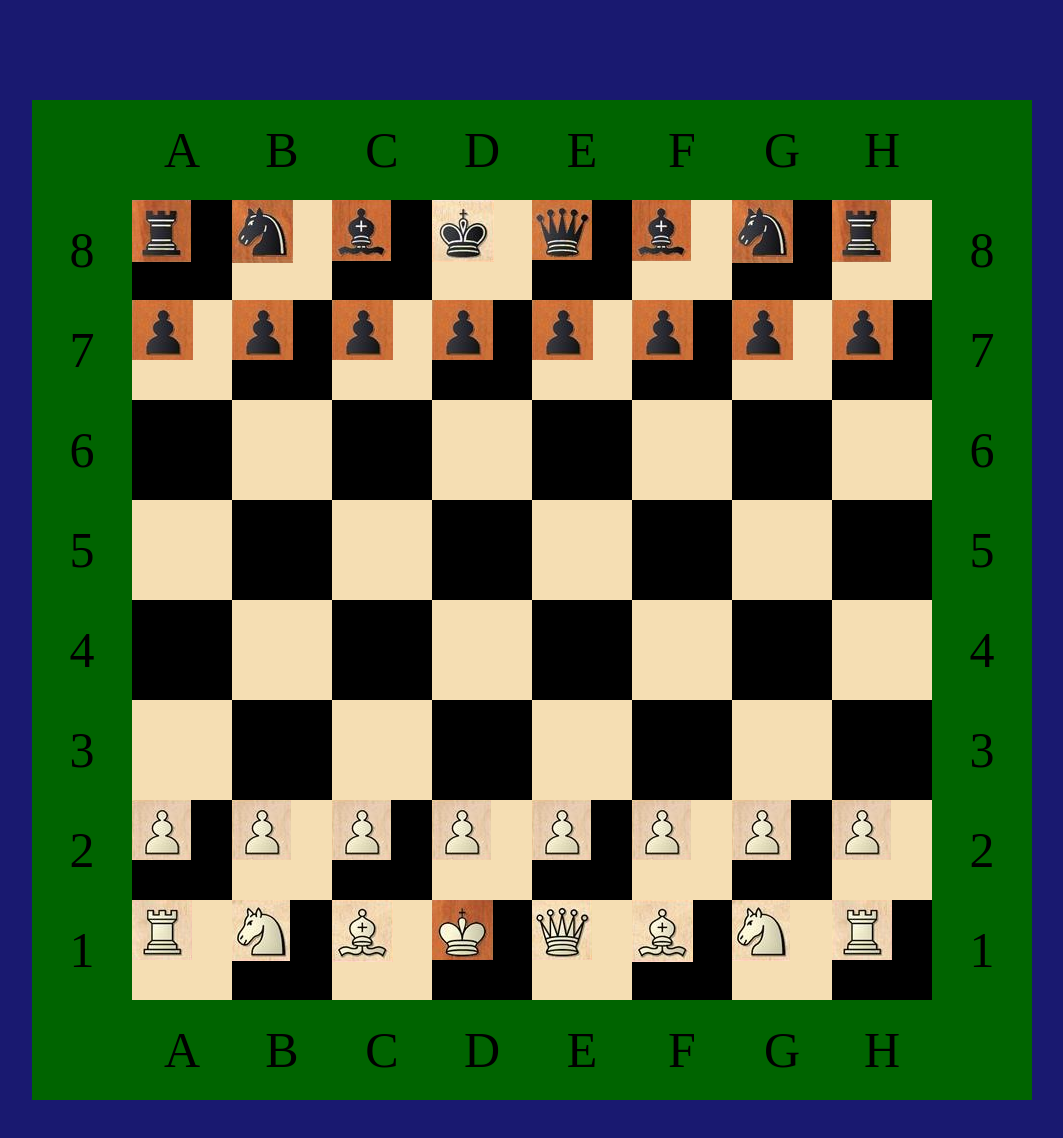
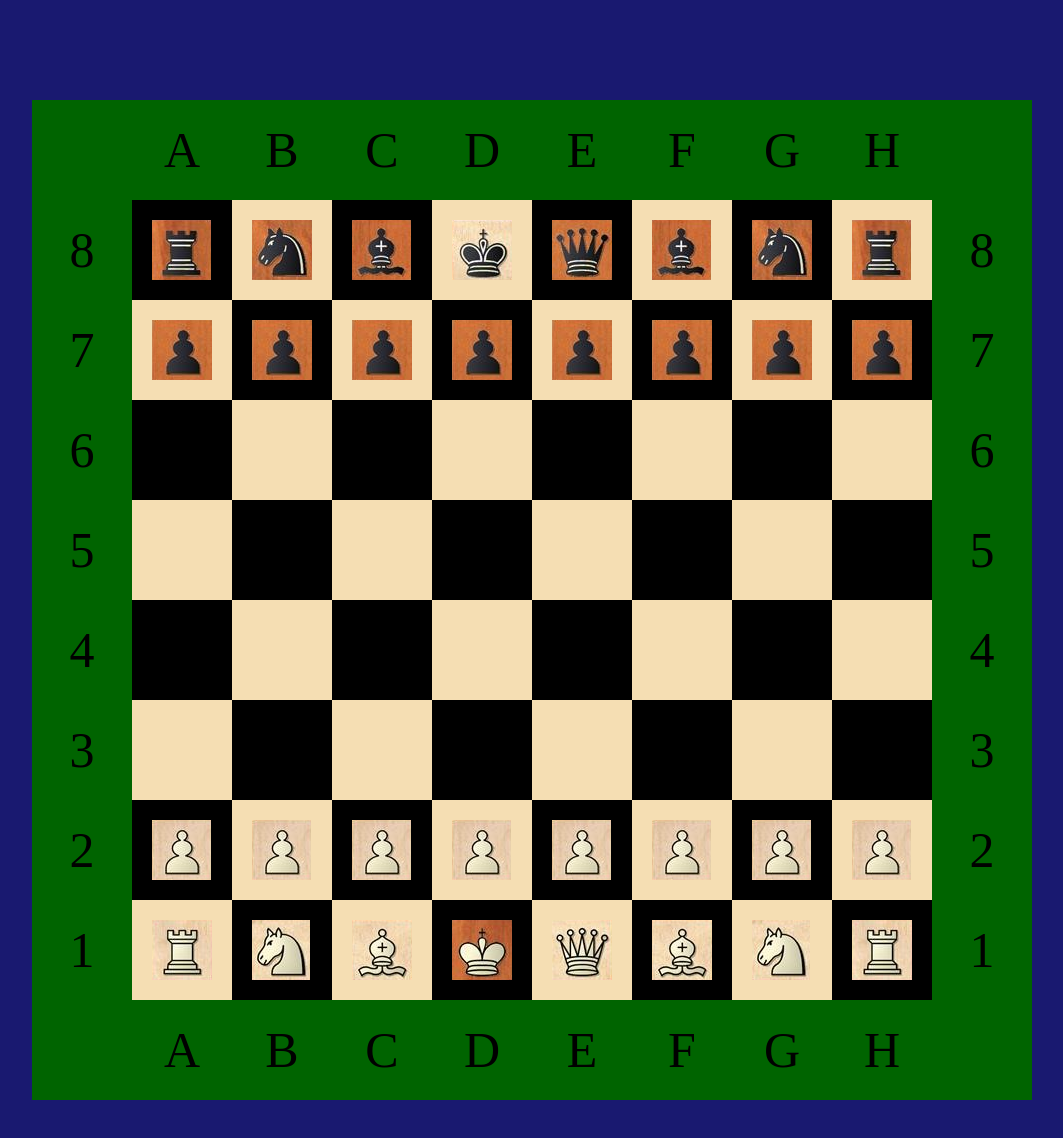
Before and after one commit to IrinaAgliullina/IrinaAgliullina.github.io, a website: page DZ/DZ_5/index.html in a window 1280 px wide. Shown: the whole page, without its empty margins (108-1171 px from the left). Drawn offline with Linux system fonts and the light colour scheme.

Commit message:
JS - шахматы - картинки.

```diff
--- a/DZ/DZ_5/style.scss
+++ b/DZ/DZ_5/style.scss
@@ -62,48 +62,48 @@ body {
         }
 
         .BlackPeshka {
-            width: 100px;
-            height: 100px;
+            width: 60px;
+            height: 60px;
             background: url("../../static/BlackPeshka.png") no-repeat;
             background-size: auto;
             margin: 0;
         }
 
         .BlackLadya {
-            width: 100px;
-            height: 100px;
+            width: 60px;
+            height: 60px;
             background: url("../../static/BlackLadya.png") no-repeat;
             background-size: auto;
             margin: 0;
         }
 
         .BlackHorse {
-            width: 100px;
-            height: 100px;
+            width: 60px;
+            height: 60px;
             background: url("../../static/BlackHorse.png") no-repeat;
             background-size: auto;
             margin: 0;
         }
 
         .BlackElephant {
-            width: 100px;
-            height: 100px;
+            width: 60px;
+            height: 60px;
             background: url("../../static/BlackElephant.png") no-repeat;
             background-size: auto;
             margin: 0;
         }
 
         .BlackKing {
-            width: 100px;
-            height: 100px;
+            width: 60px;
+            height: 60px;
             background: url("../../static/BlackKing.png") no-repeat;
             background-size: auto;
             margin: 0;
         }
 
         .BlackFerz {
-            width: 100px;
-            height: 100px;
+            width: 60px;
+            height: 60px;
             background: url("../../static/BlackFerz.png") no-repeat;
             background-size: auto;
             margin: 0;
@@ -126,48 +126,48 @@ body {
         }
 
         .WhitePeshka {
-            width: 100px;
-            height: 100px;
+            width: 60px;
+            height: 60px;
             background: url("../../static/WhitePeshka.png") no-repeat;
             background-size: auto;
             margin: 0;
         }
 
         .WhiteLadya {
-            width: 100px;
-            height: 100px;
+            width: 60px;
+            height: 60px;
             background: url("../../static/WhiteLadya.png") no-repeat;
             background-size: auto;
             margin: 0;
         }
 
         .WhiteHorse {
-            width: 100px;
-            height: 100px;
+            width: 60px;
+            height: 60px;
             background: url("../../static/WhiteHorse.png") no-repeat;
             background-size: auto;
             margin: 0;
         }
 
         .WhiteElephant {
-            width: 100px;
-            height: 100px;
+            width: 60px;
+            height: 60px;
             background: url("../../static/WhiteElephant.png") no-repeat;
             background-size: auto;
             margin: 0;
         }
 
         .WhiteKing {
-            width: 100px;
-            height: 100px;
+            width: 60px;
+            height: 60px;
             background: url("../../static/WhiteKing.png") no-repeat;
             background-size: auto;
             margin: 0;
         }
 
         .WhiteFerz {
-            width: 100px;
-            height: 100px;
+            width: 60px;
+            height: 60px;
             background: url("../../static/WhiteFerz.png") no-repeat;
             background-size: auto;
             margin: 0;
```
Also changed, not shown: DZ/DZ_5/style.css.
